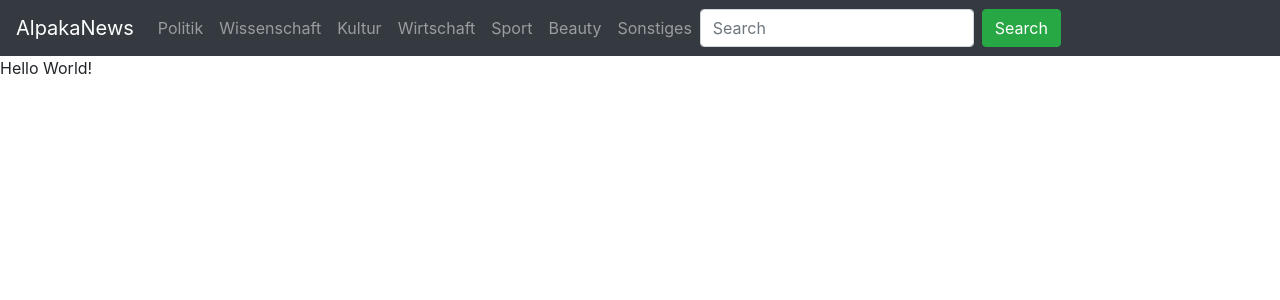
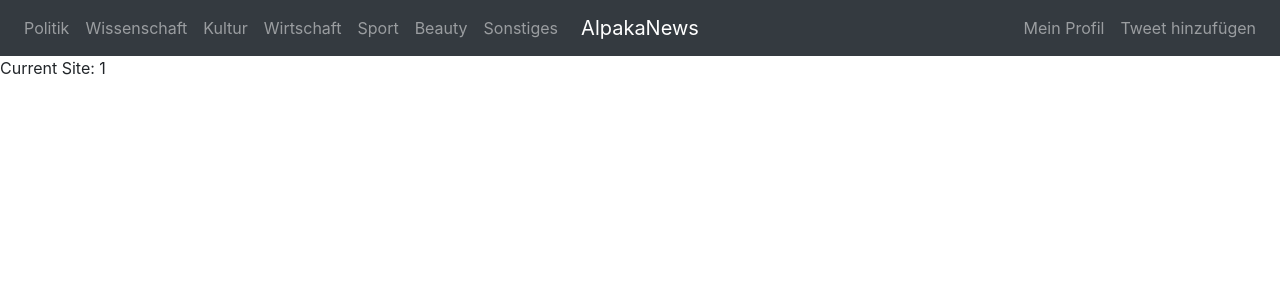
Before and after one commit to Jugendhackt/AlpakaNews, a Django app: page /overview/1 in a window 1280 px wide. Shown: the top 300 px of the page. Run offline with Django 3.2, Linux system fonts and the light colour scheme; the visitor is signed in with stand-in values (Sample User, id 1); parts of the project's set-up code (start-up, migrations or seed data) failed here and were passed over; some libraries are stand-ins or nearby versions.

Commit message:
edit navigationbar

```diff
--- a/alpakanews/templates/base.html
+++ b/alpakanews/templates/base.html
@@ -2,39 +2,31 @@
 <html>
 <head>
 	<meta charset="utf-8">
-	<meta name="viewport" content="width=device-width">
+	<meta content="width=device-width" name="viewport">
 	<title>AlpakaNews</title>
 	<link href="style.css" rel="stylesheet" type="text/css" />
 
-	<link rel="stylesheet" href="https://stackpath.bootstrapcdn.com/bootstrap/4.4.1/css/bootstrap.min.css" integrity="sha384-Vkoo8x4CGsO3+Hhxv8T/Q5PaXtkKtu6ug5TOeNV6gBiFeWPGFN9MuhOf23Q9Ifjh"
-	 crossorigin="anonymous">
+	<link crossorigin="anonymous" href="https://stackpath.bootstrapcdn.com/bootstrap/4.4.1/css/bootstrap.min.css" integrity="sha384-Vkoo8x4CGsO3+Hhxv8T/Q5PaXtkKtu6ug5TOeNV6gBiFeWPGFN9MuhOf23Q9Ifjh"
+	 rel="stylesheet">
 
-	<script src="https://code.jquery.com/jquery-3.4.1.slim.min.js" integrity="sha384-J6qa4849blE2+poT4WnyKhv5vZF5SrPo0iEjwBvKU7imGFAV0wwj1yYfoRSJoZ+n"
-	 crossorigin="anonymous">
+	<script crossorigin="anonymous" integrity="sha384-J6qa4849blE2+poT4WnyKhv5vZF5SrPo0iEjwBvKU7imGFAV0wwj1yYfoRSJoZ+n"
+	 src="https://code.jquery.com/jquery-3.4.1.slim.min.js">
 	</script>
-	<script src="https://cdn.jsdelivr.net/npm/popper.js@1.16.0/dist/umd/popper.min.js" integrity="sha384-Q6E9RHvbIyZFJoft+2mJbHaEWldlvI9IOYy5n3zV9zzTtmI3UksdQRVvoxMfooAo"
-	 crossorigin="anonymous">
+	<script crossorigin="anonymous" integrity="sha384-Q6E9RHvbIyZFJoft+2mJbHaEWldlvI9IOYy5n3zV9zzTtmI3UksdQRVvoxMfooAo"
+	 src="https://cdn.jsdelivr.net/npm/popper.js@1.16.0/dist/umd/popper.min.js">
   </script>
-	<script 	src="https://stackpath.bootstrapcdn.com/bootstrap/4.4.1/js/bootstrap.min.js" integrity="sha384-wfSDF2E50Y2D1uUdj0O3uMBJnjuUD4Ih7YwaYd1iqfktj0Uod8GCExl3Og8ifwB6"
-	 crossorigin="anonymous">
+	<script 	crossorigin="anonymous" integrity="sha384-wfSDF2E50Y2D1uUdj0O3uMBJnjuUD4Ih7YwaYd1iqfktj0Uod8GCExl3Og8ifwB6"
+	 src="https://stackpath.bootstrapcdn.com/bootstrap/4.4.1/js/bootstrap.min.js">
 	</script>
 
     {% block head %} {% endblock %}
 </head>
   <body>
 
-  <nav class="navbar navbar-expand-md bg-dark navbar-dark">
-  <!-- Brand -->
-  <a class="navbar-brand" href="index.html">AlpakaNews</a>
-
-  <!-- Toggler/collapsibe Button -->
-  <button class="navbar-toggler" type="button" data-toggle="collapse" data-target="#collapsibleNavbar">
-    <span class="navbar-toggler-icon"></span>
-  </button>
-
-  <!-- Navbar links -->
-  <div class="collapse navbar-collapse" id="collapsibleNavbar">
-    <ul class="navbar-nav">
+  <!-- Navbar -->
+  <nav class="navbar navbar-expand-md navbar-dark bg-dark">
+      <div class="navbar-collapse collapse w-100 order-1 order-md-0 dual-collapse2">
+        <ul class="navbar-nav mr-auto">
             <li class="nav-item">
                 <a class="nav-link" href="{% url 'tweet_overview:index' 'politik' %}">Politik</a>
             </li>
@@ -56,19 +48,31 @@
             <li class="nav-item">
                 <a class="nav-link" href="{% url 'tweet_overview:index' 'sonstiges' %}">Sonstiges</a>
             </li>
-
-      <form class="form-inline" action="/action_page.php">
-        <input class="form-control mr-sm-2" type="text" placeholder="Search">
-        <button class="btn btn-success" type="submit">Search</button>
+        </ul>
+      </div>
+      <div class="mx-auto order-0">
+          <a class="navbar-brand mx-auto" href="index.html">AlpakaNews</a>
+          <button class="navbar-toggler" data-target=".dual-collapse2" data-toggle="collapse" type="button">
+              <span class="navbar-toggler-icon"></span>
+          </button>
+      </div>
+      <div class="navbar-collapse collapse w-100 order-3 dual-collapse2">
+          <ul class="navbar-nav ml-auto">
+              <form action="/action_page.php" class="form-inline">
+                <input type="hidden" class="form-control mr-sm-2" placeholder="Search" type="text">
+                <button hidden="hidden" class="btn btn-success" type="submit">Search</button>
               </form>
-
+              <li class="nav-item">
+                <a class="nav-link" href="{% url 'tweet_overview:index' 'login' %}">Mein Profil</a>
+              </li>
+              <li class="nav-item">
+                <a class="nav-link" href="{% url 'tweet_overview:index' 'create_tweet' %}">Tweet hinzufügen</a>
+              </li>
           </ul>
       </div>
   </nav>
 
-
   {% block content %} {% endblock %}
-
 
 </body>
 </html>
--- a/tweet_overview/templates/tweet_overview/index.html
+++ b/tweet_overview/templates/tweet_overview/index.html
@@ -1,3 +1,3 @@
 {% extends "base.html" %}
 {% block content %}
-Hello World!{% endblock %}
+Current Site: {{ category }} {% endblock %}
--- a/tweet_overview/views.py
+++ b/tweet_overview/views.py
@@ -8,3 +8,9 @@ from accounts.login_required import LoginRequiredMixin
 
 class IndexView(LoginRequiredMixin, TemplateView):
     template_name = "tweet_overview/index.html"
+
+    def get_context_data(self, **kwargs):
+        context = super().get_context_data(**kwargs)
+        context['test'] = "Hello World!"
+
+        return context
```
Lines whose indentation alone changed are shown as unchanged.
